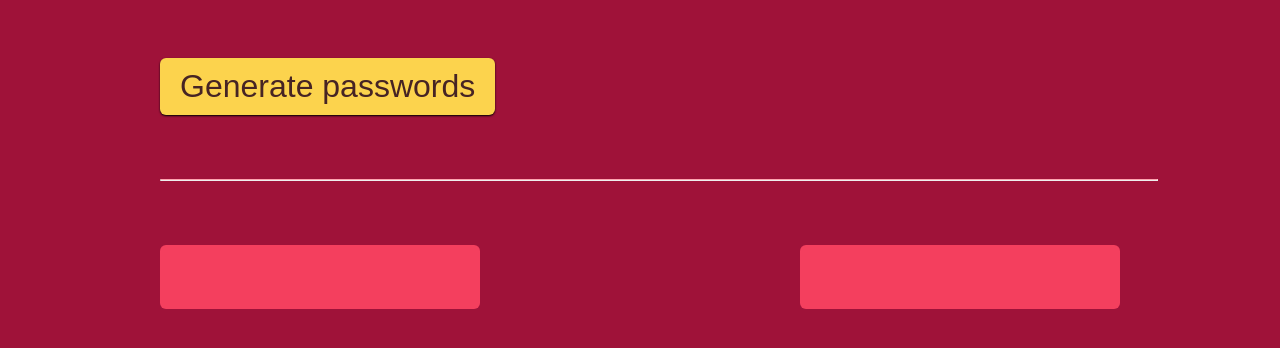
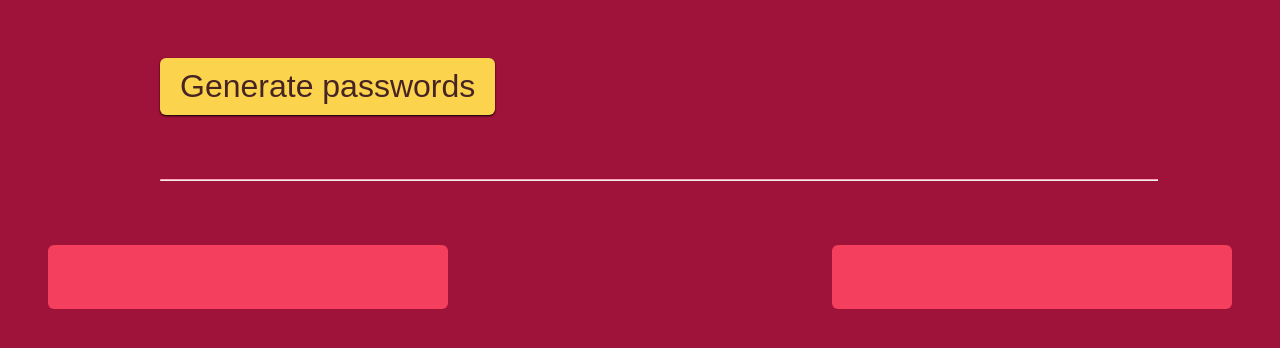
Before and after one commit to sidxh/passwordGenerator, a plain HTML site: page index.html in a window 1280 px wide. Shown: the part 386-734 px from the top of the page. Drawn offline with Linux system fonts and the light colour scheme.

Commit message:
Update style.css

```diff
--- a/style.css
+++ b/style.css
@@ -47,7 +47,7 @@ html {
 }
 
 #passDiv1 , #passDiv2 {
-    margin: 4rem 10rem 3rem 10rem;
+    margin: 4rem 3rem 10rem;
     padding: 10px 20px;
     background-color: #F43F5E;
     border-radius: 6px;
```
